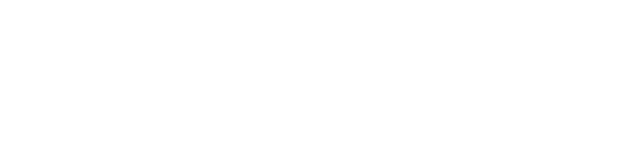
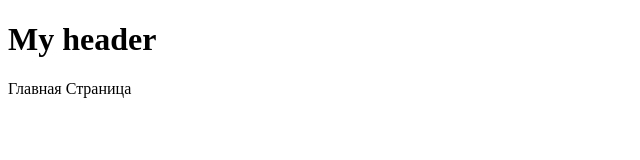
Before and after one commit to Ruslan459/test-git-2, a plain HTML site: page index.html in a window 1280 px wide. Shown: the whole page, without its empty margins (0-640 px from the left). Drawn offline with Linux system fonts and the light colour scheme.

Commit message:
develop main-page

```diff
--- a/index.html
+++ b/index.html
@@ -7,5 +7,13 @@
     <script src="index.js"></script>
 </head>
 <body>
+    <header>
+        <h1> My header</h1>
+    </header>
+    <main>
+        <span>
+            Главная Страница
+        </span>
+    </main>
 </body>
 </html>
```
